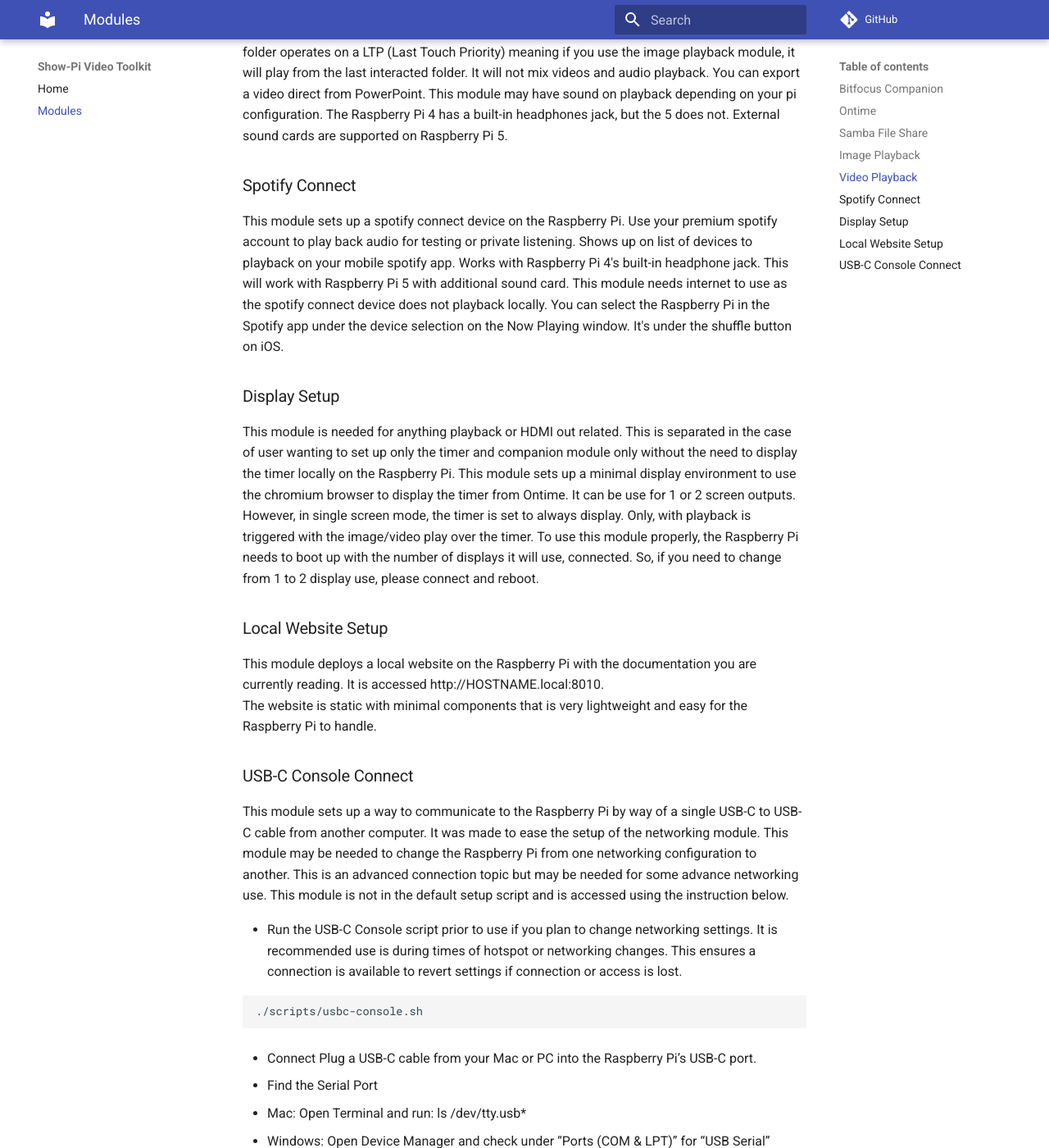
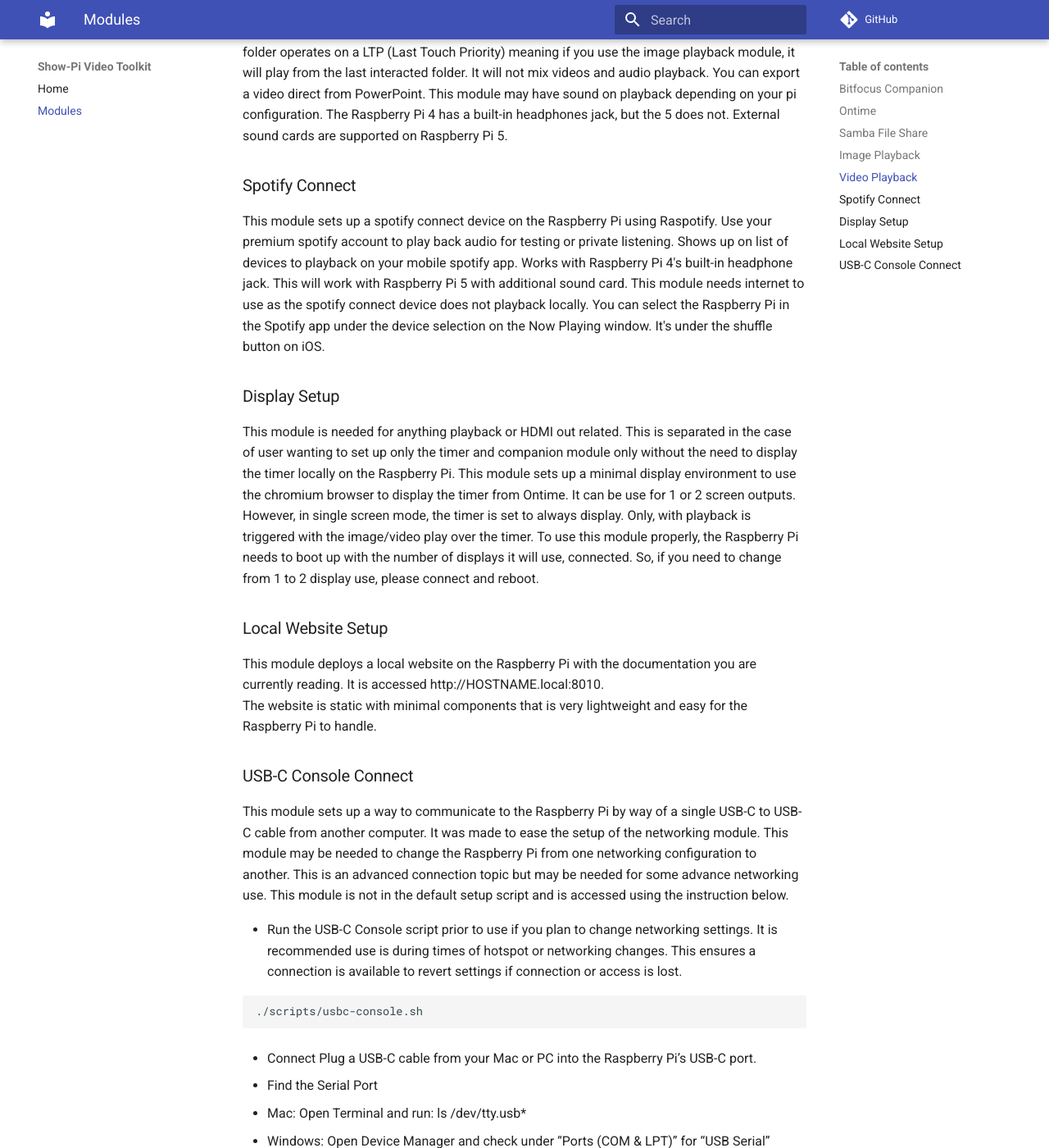
Before and after one commit to johncoronado/show-pi, an MkDocs documentation site: the page built from docs/modules.md, in a window 1280 px wide and 1400 px high, scrolled down 1757 px. Shown: the whole window at 82% size. Built offline with MkDocs 1.6.1 and Material for MkDocs 9.7.7, drawn with Linux system fonts in a browser that asks for light colours; comment, search, counter and statistics services are not loaded; some of the changed text lies outside the part shown.

Commit message:
Cleaned up documentation.

```diff
--- a/docs/modules.md
+++ b/docs/modules.md
@@ -18,7 +18,7 @@
   This module doesn't need tha Samba file share module but it would greatly benefit from having it installed. The video module creates a "show-video" directory in the show-files directory and looks for video files to be played out on display output HDMI0. Regardless if one or two monitors are connected. The show-video directory will auto-play most video files dropped into it at full-screen. You may also drop a folder with multiple video in and the program is designed to auto play all video as a loop. Typical use case will be when using the Samba module, to create a slideshow loop video from a existing PowerPoint slide show loop with animation, to free up a machine. This folder operates on a LTP (Last Touch Priority) meaning if you use the image playback module, it will play from the last interacted folder. It will not mix videos and audio playback. You can export a video direct from PowerPoint. This module may have sound on playback depending on your pi configuration. The Raspberry Pi 4 has a built-in headphones jack, but the 5 does not. External sound cards are supported on Raspberry Pi 5.
 
 ### Spotify Connect
-  This module sets up a spotify connect device on the Raspberry Pi. Use your premium spotify account to play back audio for testing or private listening. Shows up on list of devices to playback on your mobile spotify app. Works with Raspberry Pi 4's built-in headphone jack. This will work with Raspberry Pi 5 with additional sound card. This module needs internet to use as the spotify connect device does not playback locally. You can select the Raspberry Pi in the Spotify app under the device selection on the Now Playing window. It's under the shuffle button on iOS.
+  This module sets up a spotify connect device on the Raspberry Pi using Raspotify. Use your premium spotify account to play back audio for testing or private listening. Shows up on list of devices to playback on your mobile spotify app. Works with Raspberry Pi 4's built-in headphone jack. This will work with Raspberry Pi 5 with additional sound card. This module needs internet to use as the spotify connect device does not playback locally. You can select the Raspberry Pi in the Spotify app under the device selection on the Now Playing window. It's under the shuffle button on iOS.
 
 ### Display Setup
   This module is needed for anything playback or HDMI out related. This is separated in the case of user wanting to set up only the timer and companion module only without the need to display the timer locally on the Raspberry Pi. This module sets up a minimal display environment to use the chromium browser to display the timer from Ontime. It can be use for 1 or 2 screen outputs. However, in single screen mode, the timer is set to always display. Only, with playback is triggered with the image/video play over the timer. To use this module properly, the Raspberry Pi needs to boot up with the number of displays it will use, connected. So, if you need to change from 1 to 2 display use, please connect and reboot.
```
Also changed, not shown: other parts of docs/modules.md (+3 -0 lines), docs/index.md (+0 -2 lines), 4 other files.
